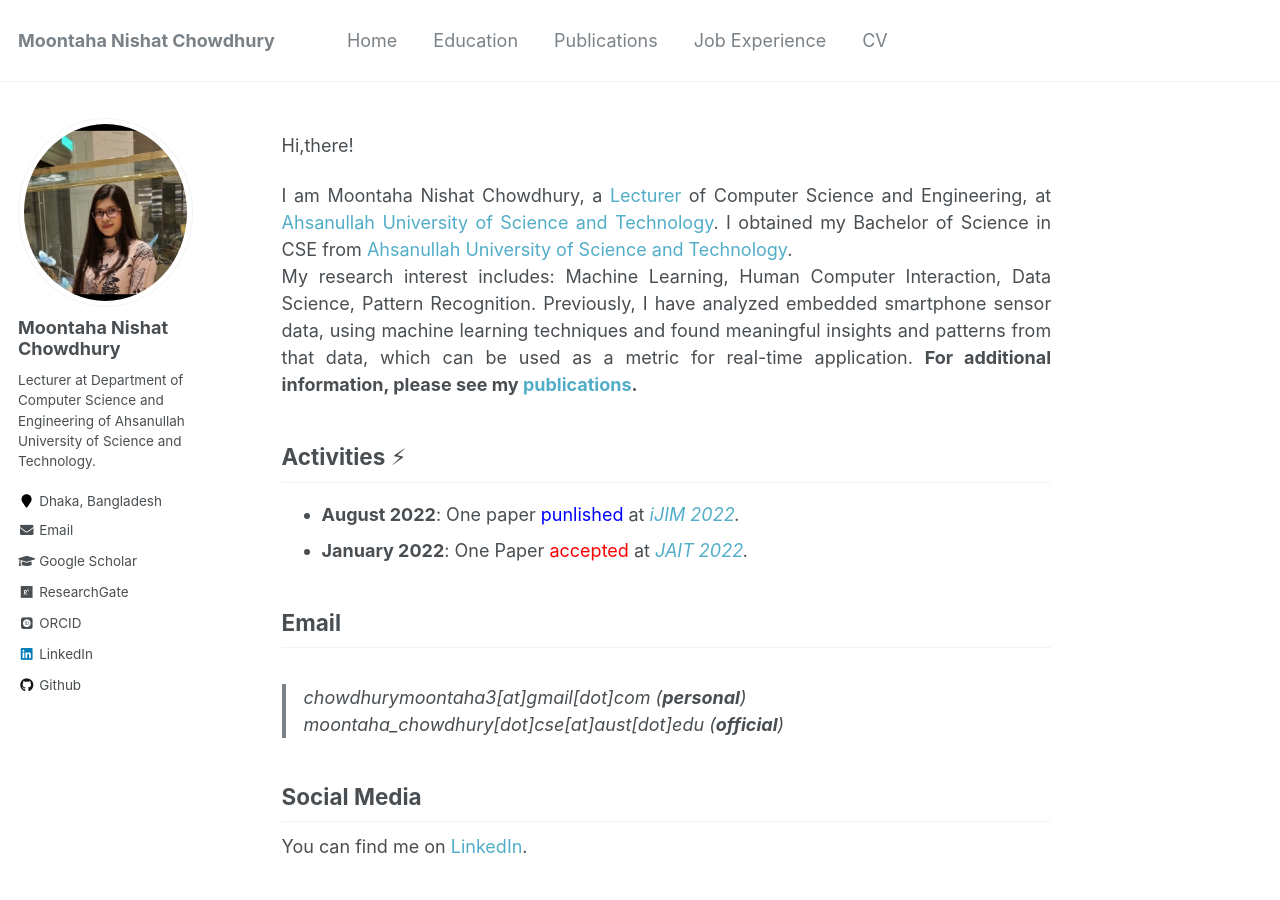
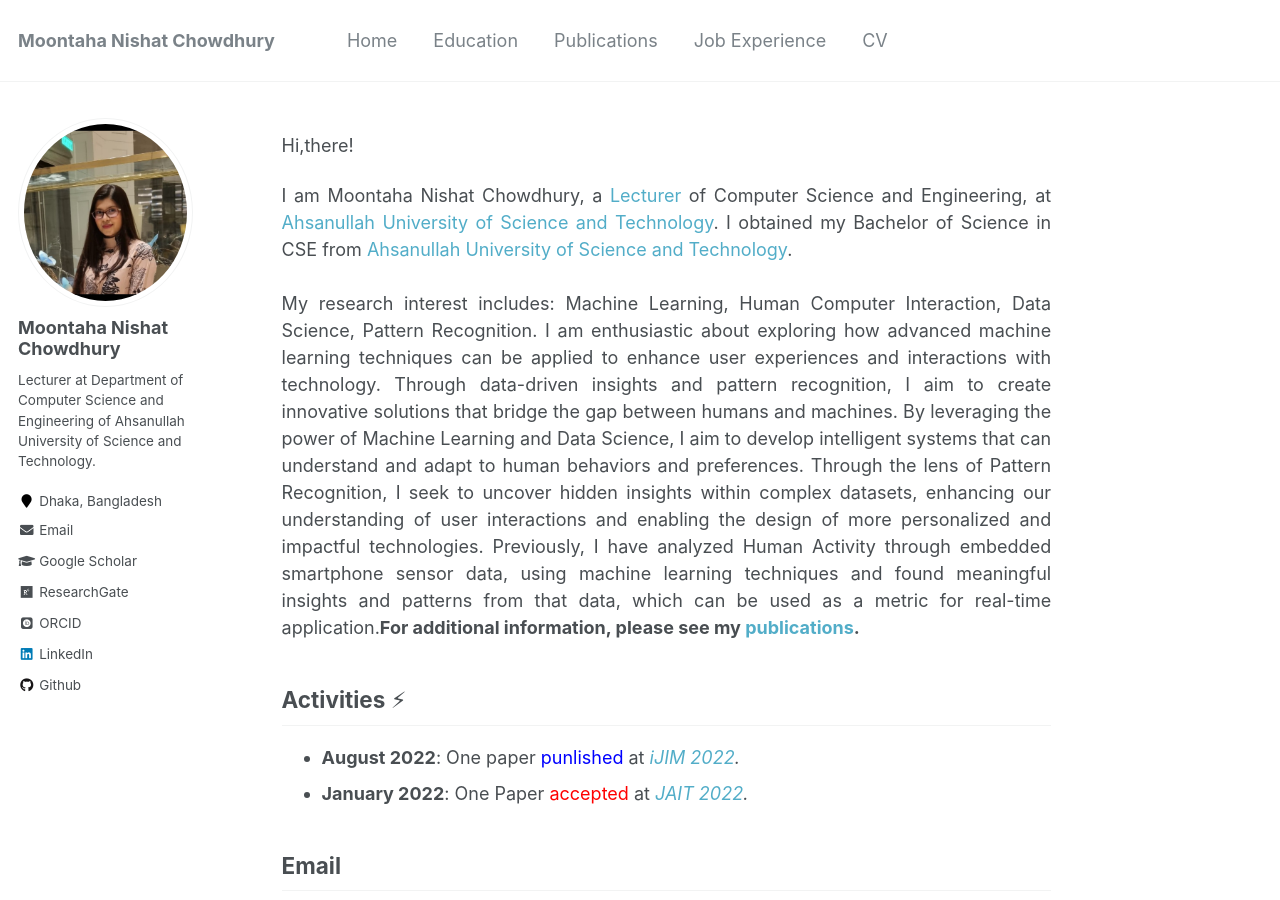
Before and after one commit to chowdhurymoontaha/chowdhurymoontaha.github.io, a Jekyll site: the page built from _pages/about.md, in a window 1280 px wide and 900 px high. Built offline with Jekyll 4.4.1, drawn with Linux system fonts in a browser that asks for light colours; some web fonts are replaced.

Commit message:
Update about.md

```diff
--- a/_pages/about.md
+++ b/_pages/about.md
@@ -10,8 +10,10 @@ redirect_from:
 
 Hi,there!
 
-<p style="text-align:justify">I am Moontaha Nishat Chowdhury, a <a href="https://www.aust.edu/cse/faculty_member/ms_moontaha_nishat_chowdhury">Lecturer</a> of Computer Science and Engineering, at <a href="https://aust.edu/">Ahsanullah University of Science and Technology</a>. I obtained my Bachelor of Science in CSE from <a href="https://aust.edu/">Ahsanullah University of Science and Technology</a>.<br/>My research interest includes: Machine Learning, Human Computer Interaction, Data Science, Pattern Recognition.
-Previously, I have analyzed embedded smartphone sensor data, using machine learning techniques and found meaningful insights and patterns from that data, which can be used as a metric for real-time application. <b>For additional information, please see my <a href="https://chowdhurymoontaha.github.io//publications/">publications</a>.</b>
+<p style="text-align:justify">I am Moontaha Nishat Chowdhury, a <a href="https://www.aust.edu/cse/faculty_member/ms_moontaha_nishat_chowdhury">Lecturer</a> of Computer Science and Engineering, at <a href="https://aust.edu/">Ahsanullah University of Science and Technology</a>. I obtained my Bachelor of Science in CSE from <a href="https://aust.edu/">Ahsanullah University of Science and Technology</a>.<br/> <br/>
+My research interest includes: Machine Learning, Human Computer Interaction, Data Science, Pattern Recognition. I am enthusiastic about exploring how advanced machine learning techniques can be applied to enhance user experiences and interactions with technology. Through data-driven insights and pattern recognition, I aim to create innovative solutions that bridge the gap between humans and machines. By leveraging the power of Machine Learning and Data Science, I aim to develop intelligent systems that can understand and adapt to human behaviors and preferences. Through the lens of Pattern Recognition, I seek to uncover hidden insights within complex datasets, enhancing our understanding of user interactions and enabling the design of more personalized and impactful technologies.
+
+Previously, I have analyzed Human Activity through embedded smartphone sensor data, using machine learning techniques and found meaningful insights and patterns from that data, which can be used as a metric for real-time application.<b>For additional information, please see my <a href="https://chowdhurymoontaha.github.io//publications/">publications</a>.</b>
  </p>
 
 
```
